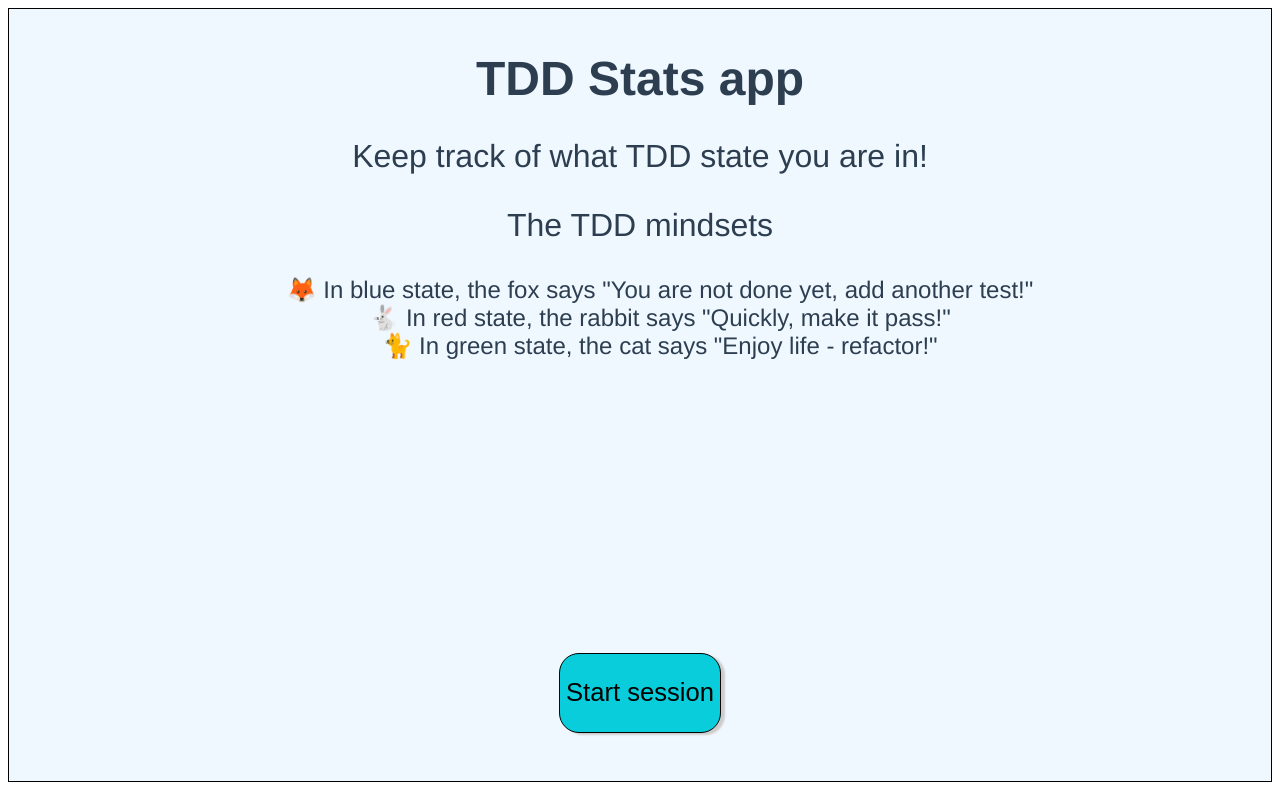
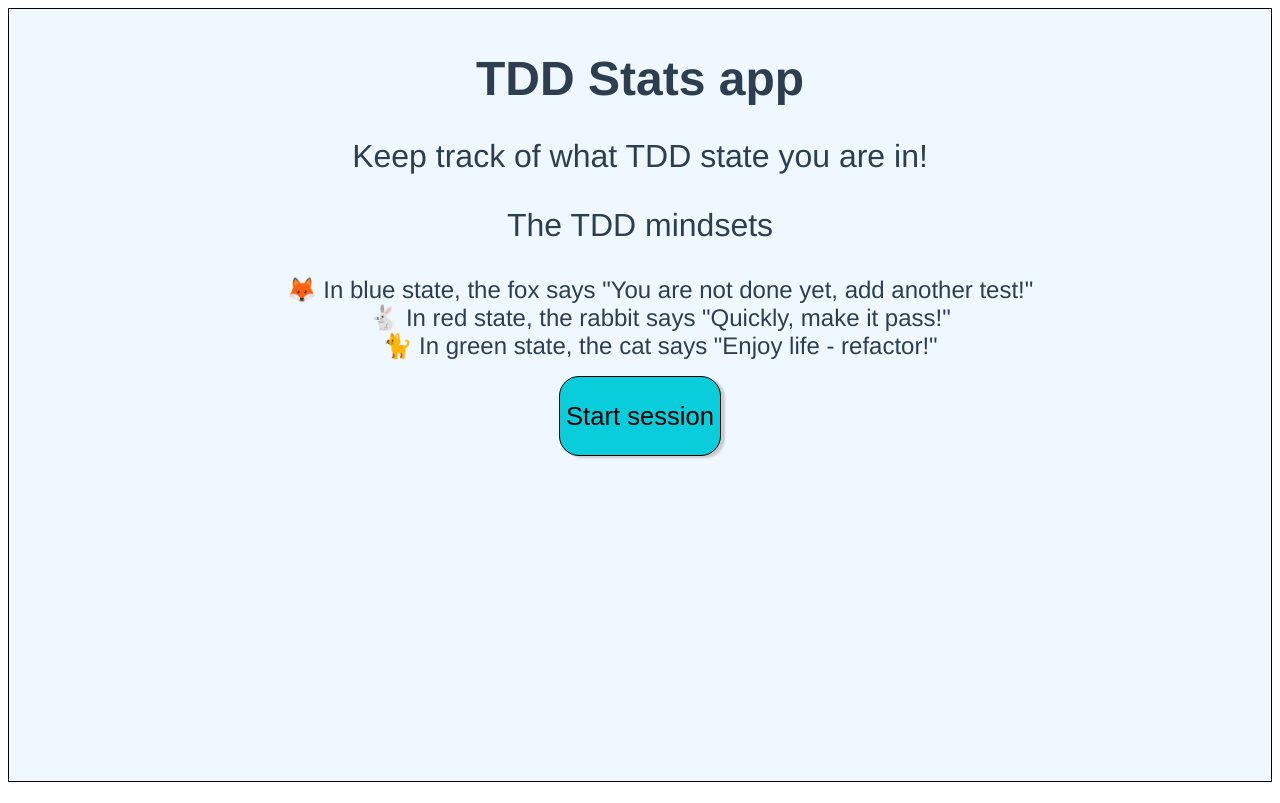
Before and after one commit to ProAgileAB/TDDStats, a Vue app: page / in a window 1280 px wide. Built offline with nearby package versions, Linux system fonts and the light colour scheme.

Commit message:
Use min-height on .pages_background instead of height
This will ensure that if the content is larger than the screen, the user can scroll to reach the button, but will at least be able to see all information on the page.

```diff
--- a/src/components/Pages.vue
+++ b/src/components/Pages.vue
@@ -47,7 +47,7 @@ export default {
   border-color: black;
   border-style: solid;
   border-width: 1px;
-  height: 94vh;
+  min-height: 94vh;
   padding: 10px;
 }
 
```
